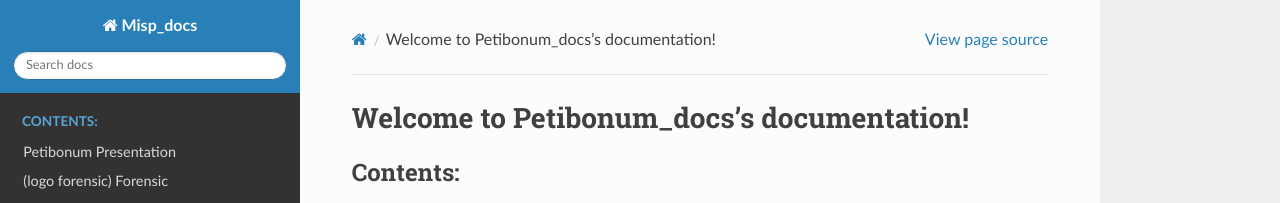
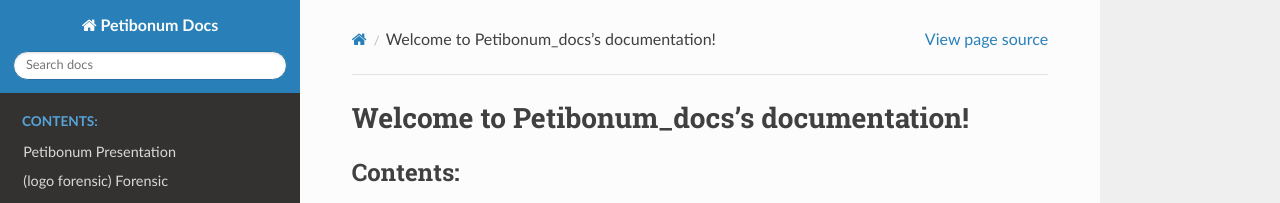
Before and after one commit to Iole-Bri/misp_docs_2, a Sphinx documentation site: the page built from docs/source/index.rst, in a window 1280 px wide. Shown: the top 203 px of the page. Built offline with Sphinx 7.4.7 and the Read the Docs theme 2.0.0, drawn with Linux system fonts in a browser that asks for light colours.

Commit message:
modif conf.py

```diff
--- a/docs/source/conf.py
+++ b/docs/source/conf.py
@@ -17,7 +17,7 @@
 
 # -- Project information -----------------------------------------------------
 
-project = 'Misp_docs'
+project = 'Petibonum Docs'
 copyright = 'Eloi BRIERE'
 author = 'Eloi BRIERE'
 
```
